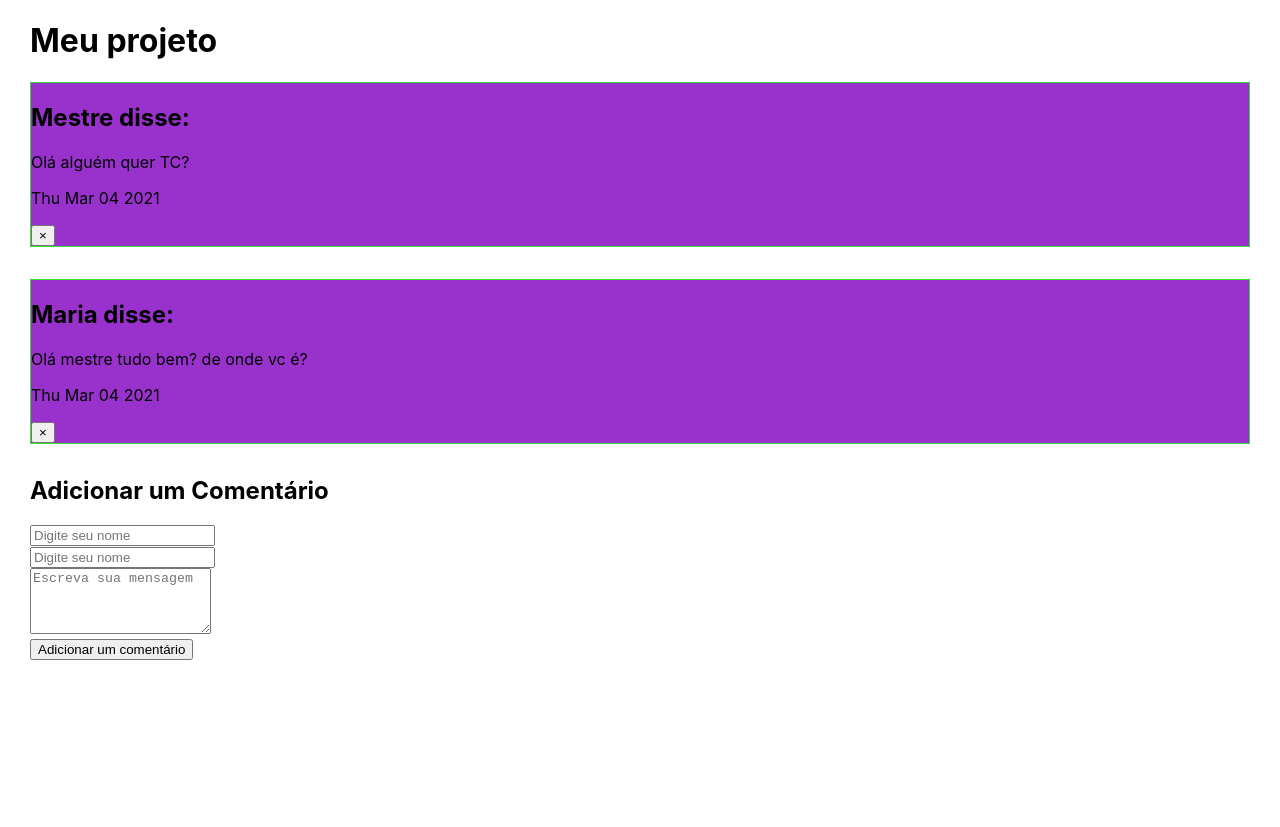
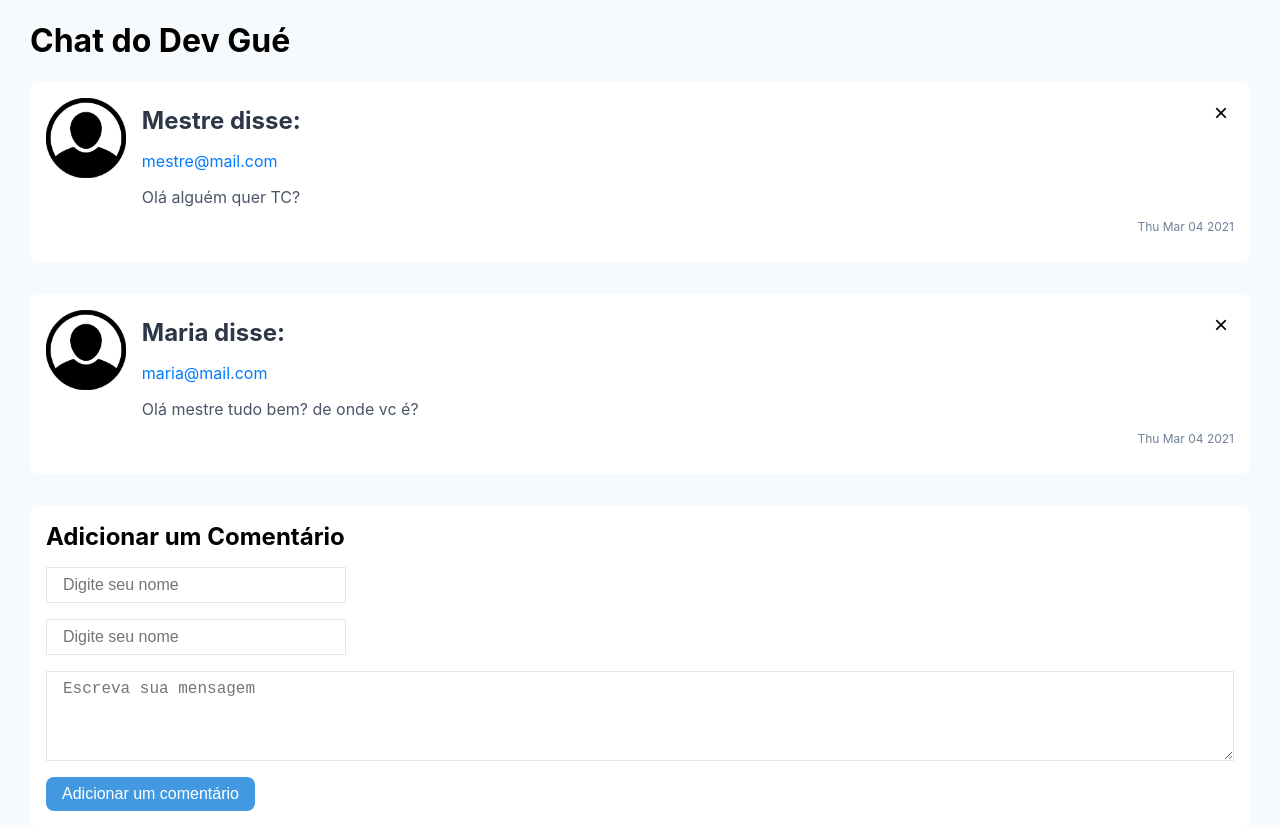
Before and after one commit to Danilo-Guedes/curso_geek_react, a React (Create React App) app in the folder 01-react-basico/: page / in a window 1280 px wide. Before the commit the page ends 800 px from the top, so only its background shows below. Built offline with nearby package versions, Linux system fonts and the light colour scheme.

Commit message:
adicionando CSS no Componete

```diff
--- a/01-react-basico/src/App.css
+++ b/01-react-basico/src/App.css
@@ -1,4 +1,54 @@
+* {
+  box-sizing: border-box;
+}
+
+body {
+  background-color: #f7fafc;
+}
+
 .App {
   padding: 0 30px;
 
 }
+
+.formulario {
+  border-radius: 0.5rem;
+  box-shadow: 0 10px 15px -3px rgba(0, 0, 0, .1) 0 4px 6px -2px rgba(0, 0, 0, .05);
+  padding: 1rem;
+  background-color: #fff;
+}
+
+.formulario input, .formulario textarea{
+  color: #4a5568;
+  background-color: #fff;
+  border: 1px solid #e2e8f0;
+  font-size: 1rem;
+  padding: .5rem 1rem;
+  margin: 1rem 0;
+  display: block;
+}
+
+.formulario h2 {
+  margin: 0;
+}
+
+.formulario input {
+  width: 300px;
+}
+
+.formulario textarea{
+  width: 100%;
+}
+
+.formulario button{
+  background-color: #4299e1;
+  color: #fff;
+  font-size: 1rem;
+  padding: .5rem 1rem;
+  border-radius: .5rem;
+  border: none;
+}
+
+.formulario button:hover{
+  background-color: #2b6cb0;
+}
--- a/01-react-basico/src/App.js
+++ b/01-react-basico/src/App.js
@@ -66,24 +66,26 @@ class App extends Component {
   render(){ return (
     <div className="App">
 
-      <h1>Meu projeto</h1>
+      <h1>Chat do Dev Gué</h1>
 
       {this.state.comentarios.map((comentario, index) => (  //parenteses pq retorna direto
         // console.log(comentario);
 
         <Comentario
             key={index}
+            avatar={comentario.avatar}
             nome={comentario.nome}
             email={comentario.email}
             data={comentario.data}
-            onRemove={this.removerComentario.bind(this, comentario)}>
+            onRemove={this.removerComentario.bind(this, comentario)}//bind serve para relacionar o this da função a um objeto ou variável
+            >
             {comentario.mensagem}
         </Comentario>
       ))}
 
       <div>
+        <form type="post" onSubmit={this.adicionarComentario} className="formulario">
         <h2>Adicionar um Comentário</h2>
-        <form type="post" onSubmit={this.adicionarComentario}>
           <div>
             <input
               type='text'
@@ -92,16 +94,18 @@ class App extends Component {
               placeholder='Digite seu nome'
               onChange={this.digitacaoCampos}
               autoComplete='off'
+              required
             />
           </div>
           <div>
             <input
-              type='text'
+              type='email'
               name='email'
               value={this.state.novoComentario.email}
               placeholder='Digite seu nome'
               onChange={this.digitacaoCampos}
               autoComplete='off'
+              required
             />
           </div>
           <div>
@@ -111,7 +115,9 @@ class App extends Component {
                 value={this.state.novoComentario.mensagem}
                 rows="4"
                 onChange={this.digitacaoCampos}
-                autoComplete='off' >
+                autoComplete='off'
+                required
+              >
 
             </textarea>
           </div>
--- a/01-react-basico/src/components/Comentario.css
+++ b/01-react-basico/src/components/Comentario.css
@@ -1,5 +1,49 @@
 .Comentario {
-    background-color: darkorchid;
+    background-color:#fff;
     margin-bottom: 2rem;
-    border: 1px solid rgb(49, 226, 49);
+    border-radius: .5rem;
+    box-shadow: 0 10px 15px -3px rgba(0, 0, 0, .1) 0 4px 6px -2px rgba(0, 0, 0, .05);
+    display: flex;
+    padding: 1rem;
 }
+
+.Comentario .avatar {
+    max-width: 80px;
+    max-height: 80px;
+}
+
+.Comentario .conteudo {
+    margin-left: 1rem;
+    width: 100%;
+    position: relative;
+}
+
+.Comentario .conteudo .nome{
+    font-size: 1,25rem;
+    margin: .5rem 0 .25rem 0;
+    color: #2d3748
+}
+
+.Comentario .conteudo .email{
+    color: #007bff;
+}
+
+.Comentario .conteudo .mensagem{
+    color: #4a5568;
+    margin: .5rem 0;
+}
+
+.Comentario .conteudo .data{
+    text-align: right;
+    color: #718096;
+    font-size: 0.75rem;
+}
+
+.Comentario .conteudo .closebtn {
+    position: absolute;
+    top: 0;
+    right: 0;
+    border: none;
+    background: none;
+    font-size: 1.5rem;
+}
--- a/01-react-basico/src/components/Comentario.js
+++ b/01-react-basico/src/components/Comentario.js
@@ -1,17 +1,28 @@
 import React from 'react';
 import './Comentario.css';
+import userPng from './user.png';
 
-const Comentario = (props) => ( //parenteses está encapsulando o retorno html
+const Comentario = (props) => { //teses está encapsulando o retorno html
 
-    //JSX
-    <div className='Comentario'>
-        <h2>{props.nome} disse:</h2>
-        <p>{props.mail}</p>
-        <p>{props.children}</p>
-        <p>{props.data.toDateString()}</p>
-        <button onClick={props.onRemove} >&times;</button>
-    </div>
+    //EXISTE ESSA POSSIBILIDADE DE FAZER O CSS DO COMPONETE e passar ele como style no html
+    // const estilo = {
+    //     color: 'red',
+    //     padding: '10px',
+    //     fontSize: "30px"
+    // }
 
-);
+    //JSX <<<<<<<<<<
+    return <div className='Comentario'>
+                <img class="avatar" src={userPng} alt={props.nome} />
+                <div class="conteudo">
+                    <h2 class="nome">{props.nome} disse:</h2>
+                    <p class="email">{props.email}</p>
+                    <p class="mensagem">{props.children}</p>
+                    <p class="data">{props.data.toDateString()}</p>
+                    <button class="closebtn" onClick={props.onRemove} >&times;</button>
+                </div>
+            </div>
+
+};
 
 export default Comentario;
```
Also changed, not shown: 01-react-basico/src/components/user.png (added).
